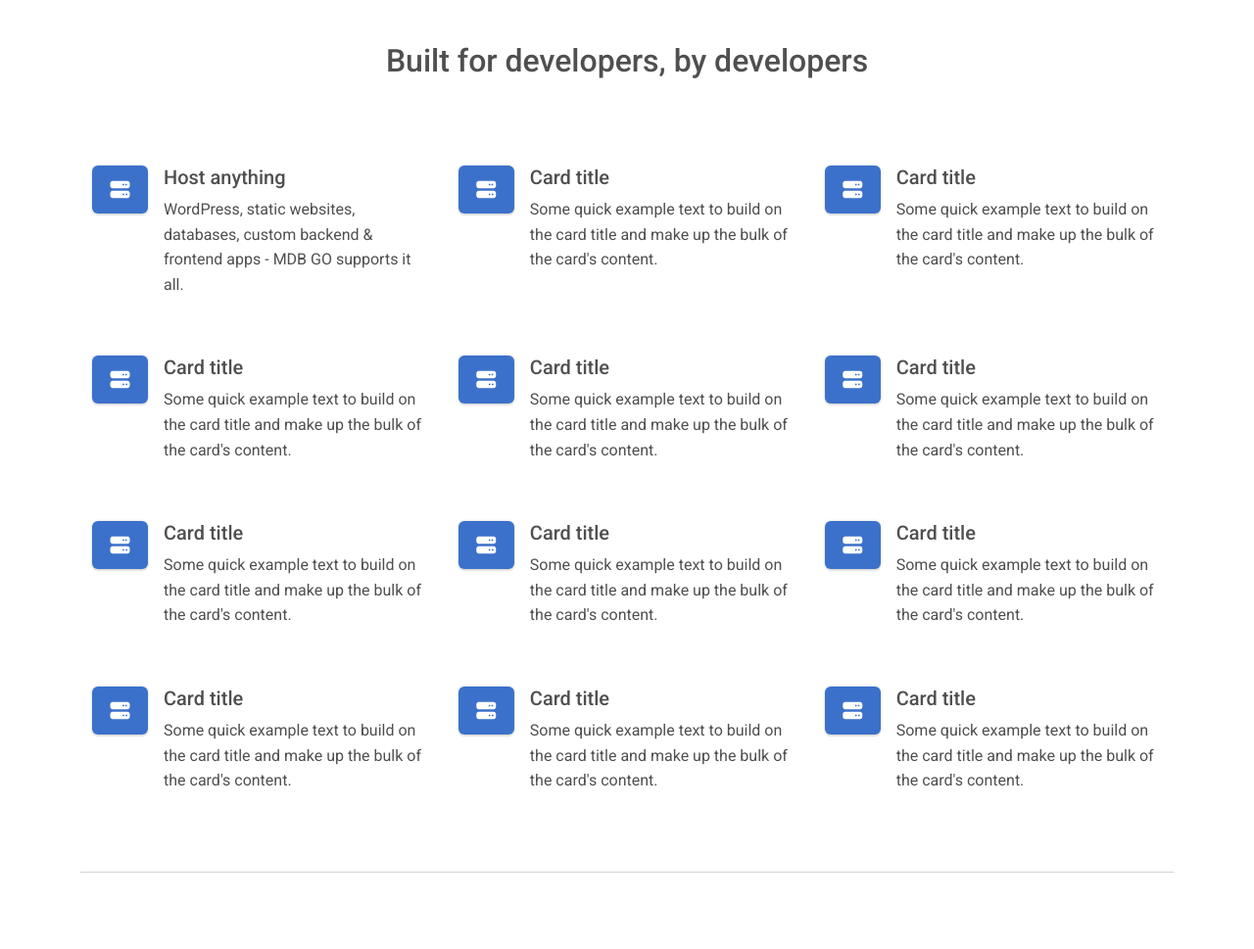
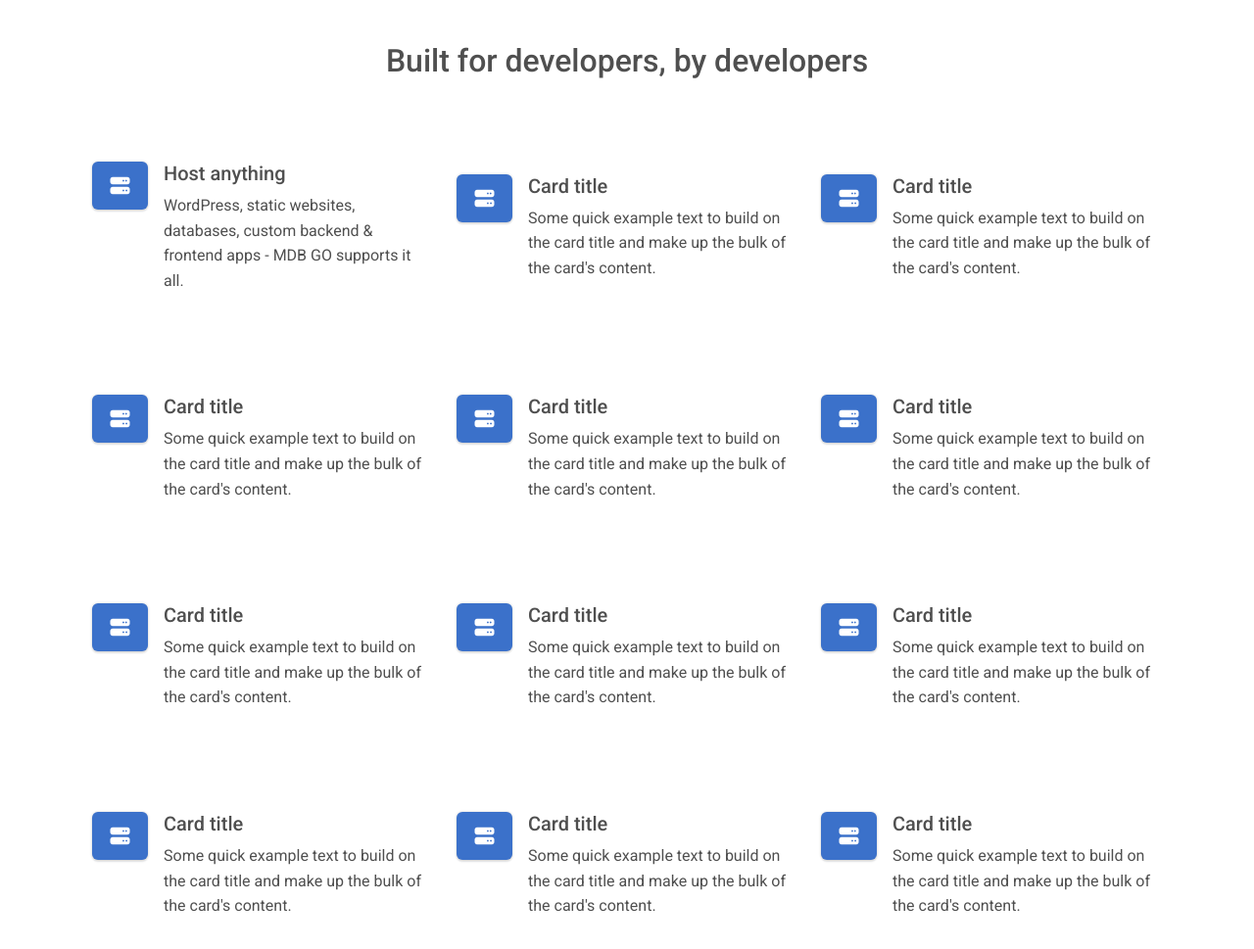
Before and after one commit to SeyedMostafaHosseinian/material-design-bootstrap-starter, a website built with webpack: page src/index.html in a window 1280 px wide. Shown: the part 1040-2009 px from the top of the page at 98% size. Built offline with nearby package versions, Linux system fonts and the light colour scheme; files whose address does not match are found by name.

Commit message:
style(src): change in styles of card elements

```diff
--- a/src/index.html
+++ b/src/index.html
@@ -62,7 +62,6 @@
         </li>
       </ul>
       <!-- Left links -->
-
       <div class="d-flex align-items-center">
         <div class="dropdown">
           <a
@@ -177,11 +176,11 @@
   </button>
 </div>
 <!-- Carousel wrapper -->
-<div  class="container row mx-auto flex-wrap justify-content-between py-3 gap-1">
+<div class="container row mx-auto flex-wrap flex-column flex-sm-row align-items-center justify-content-between py-3">
   <div class="w-100 flex justify-content-center my-5">
     <h2 class="text-center">Built for developers, by developers</h2>
   </div>
-  <div class="card flex-row p-1 shadow-none" style="width: 33%;">
+  <div class="card flex-row p-1 col-md-4 mb-5 shadow-none">
     <div class="card-body px-2 pr-1 py-4 d-flex align-items-start">
       <div class="px-3 py-4 bg-primary d-flex justify-content-center align-items-center rounded-4 shadow-2-strong">
         <i class="fas fa-server fa-lg text-white fa-fw"></i>
@@ -192,7 +191,7 @@
       <p class="card-text">WordPress, static websites, databases, custom backend & frontend apps - MDB GO supports it all.</p>
     </div>
   </div>
-  <div class="card flex-row p-1 shadow-none" style="width: 33%;">
+  <div class="card flex-row p-1 col-md-4 mb-5 shadow-none">
     <div class="card-body px-2 pr-1 py-4 d-flex align-items-start">
       <div class="px-3 py-4 bg-primary d-flex justify-content-center align-items-center rounded-4 shadow-2-strong">
         <i class="fas fa-server fa-lg text-white fa-fw"></i>
@@ -203,7 +202,7 @@
       <p class="card-text">Some quick example text to build on the card title and make up the bulk of the card's content.</p>
     </div>
   </div>
-  <div class="card flex-row p-1 shadow-none" style="width: 33%;">
+  <div class="card flex-row p-1 col-md-4 mb-5 shadow-none">
     <div class="card-body px-2 pr-1 py-4 d-flex align-items-start">
       <div class="px-3 py-4 bg-primary d-flex justify-content-center align-items-center rounded-4 shadow-2-strong">
         <i class="fas fa-server fa-lg text-white fa-fw"></i>
@@ -214,7 +213,7 @@
       <p class="card-text">Some quick example text to build on the card title and make up the bulk of the card's content.</p>
     </div>
   </div>
-  <div class="card flex-row p-1 shadow-none" style="width: 33%;">
+  <div class="card flex-row p-1 col-md-4 mb-5 shadow-none">
     <div class="card-body px-2 pr-1 py-4 d-flex align-items-start">
       <div class="px-3 py-4 bg-primary d-flex justify-content-center align-items-center rounded-4 shadow-2-strong">
         <i class="fas fa-server fa-lg text-white fa-fw"></i>
@@ -225,7 +224,7 @@
       <p class="card-text">Some quick example text to build on the card title and make up the bulk of the card's content.</p>
     </div>
   </div>
-  <div class="card flex-row p-1 shadow-none" style="width: 33%;">
+  <div class="card flex-row p-1 col-md-4 mb-5 shadow-none">
     <div class="card-body px-2 pr-1 py-4 d-flex align-items-start">
       <div class="px-3 py-4 bg-primary d-flex justify-content-center align-items-center rounded-4 shadow-2-strong">
         <i class="fas fa-server fa-lg text-white fa-fw"></i>
@@ -236,7 +235,7 @@
       <p class="card-text">Some quick example text to build on the card title and make up the bulk of the card's content.</p>
     </div>
   </div>
-  <div class="card flex-row p-1 shadow-none" style="width: 33%;">
+  <div class="card flex-row p-1 col-md-4 mb-5 shadow-none">
     <div class="card-body px-2 pr-1 py-4 d-flex align-items-start">
       <div class="px-3 py-4 bg-primary d-flex justify-content-center align-items-center rounded-4 shadow-2-strong">
         <i class="fas fa-server fa-lg text-white fa-fw"></i>
@@ -247,7 +246,7 @@
       <p class="card-text">Some quick example text to build on the card title and make up the bulk of the card's content.</p>
     </div>
   </div>
-  <div class="card flex-row p-1 shadow-none" style="width: 33%;">
+  <div class="card flex-row p-1 col-md-4 mb-5 shadow-none">
     <div class="card-body px-2 pr-1 py-4 d-flex align-items-start">
       <div class="px-3 py-4 bg-primary d-flex justify-content-center align-items-center rounded-4 shadow-2-strong">
         <i class="fas fa-server fa-lg text-white fa-fw"></i>
@@ -258,7 +257,7 @@
       <p class="card-text">Some quick example text to build on the card title and make up the bulk of the card's content.</p>
     </div>
   </div>
-  <div class="card flex-row p-1 shadow-none" style="width: 33%;">
+  <div class="card flex-row p-1 col-md-4 mb-5 shadow-none">
     <div class="card-body px-2 pr-1 py-4 d-flex align-items-start">
       <div class="px-3 py-4 bg-primary d-flex justify-content-center align-items-center rounded-4 shadow-2-strong">
         <i class="fas fa-server fa-lg text-white fa-fw"></i>
@@ -269,7 +268,7 @@
       <p class="card-text">Some quick example text to build on the card title and make up the bulk of the card's content.</p>
     </div>
   </div>
-  <div class="card flex-row p-1 shadow-none" style="width: 33%;">
+  <div class="card flex-row p-1 col-md-4 mb-5 shadow-none">
     <div class="card-body px-2 pr-1 py-4 d-flex align-items-start">
       <div class="px-3 py-4 bg-primary d-flex justify-content-center align-items-center rounded-4 shadow-2-strong">
         <i class="fas fa-server fa-lg text-white fa-fw"></i>
@@ -280,7 +279,7 @@
       <p class="card-text">Some quick example text to build on the card title and make up the bulk of the card's content.</p>
     </div>
   </div>
-  <div class="card flex-row p-1 shadow-none" style="width: 33%;">
+  <div class="card flex-row p-1 col-md-4 mb-5 shadow-none">
     <div class="card-body px-2 pr-1 py-4 d-flex align-items-start">
       <div class="px-3 py-4 bg-primary d-flex justify-content-center align-items-center rounded-4 shadow-2-strong">
         <i class="fas fa-server fa-lg text-white fa-fw"></i>
@@ -291,7 +290,7 @@
       <p class="card-text">Some quick example text to build on the card title and make up the bulk of the card's content.</p>
     </div>
   </div>
-  <div class="card flex-row p-1 shadow-none" style="width: 33%;">
+  <div class="card flex-row p-1 col-md-4 mb-5 shadow-none">
     <div class="card-body px-2 pr-1 py-4 d-flex align-items-start">
       <div class="px-3 py-4 bg-primary d-flex justify-content-center align-items-center rounded-4 shadow-2-strong">
         <i class="fas fa-server fa-lg text-white fa-fw"></i>
@@ -302,7 +301,7 @@
       <p class="card-text">Some quick example text to build on the card title and make up the bulk of the card's content.</p>
     </div>
   </div>
-  <div class="card flex-row p-1 shadow-none" style="width: 33%;">
+  <div class="card flex-row p-1 col-md-4 mb-5 shadow-none">
     <div class="card-body px-2 pr-1 py-4 d-flex align-items-start">
       <div class="px-3 py-4 bg-primary d-flex justify-content-center align-items-center rounded-4 shadow-2-strong">
         <i class="fas fa-server fa-lg text-white fa-fw"></i>
```
